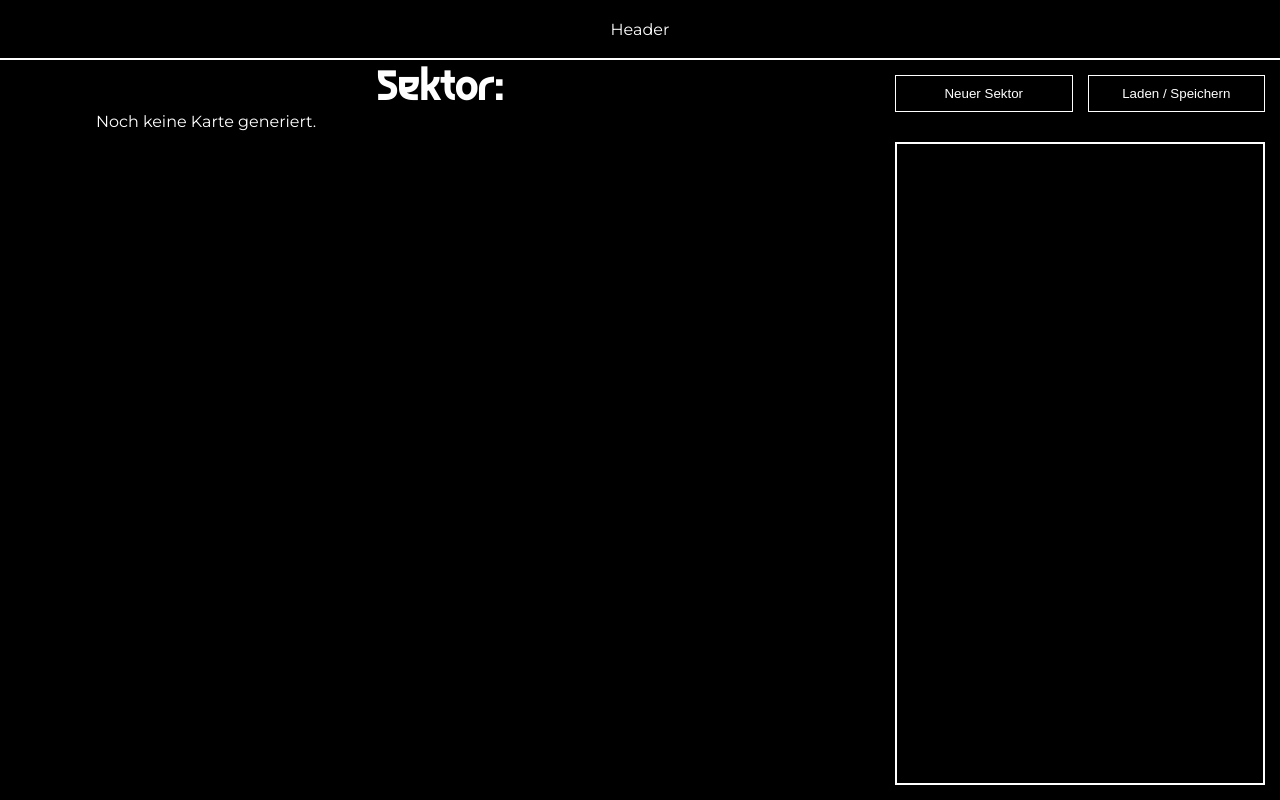
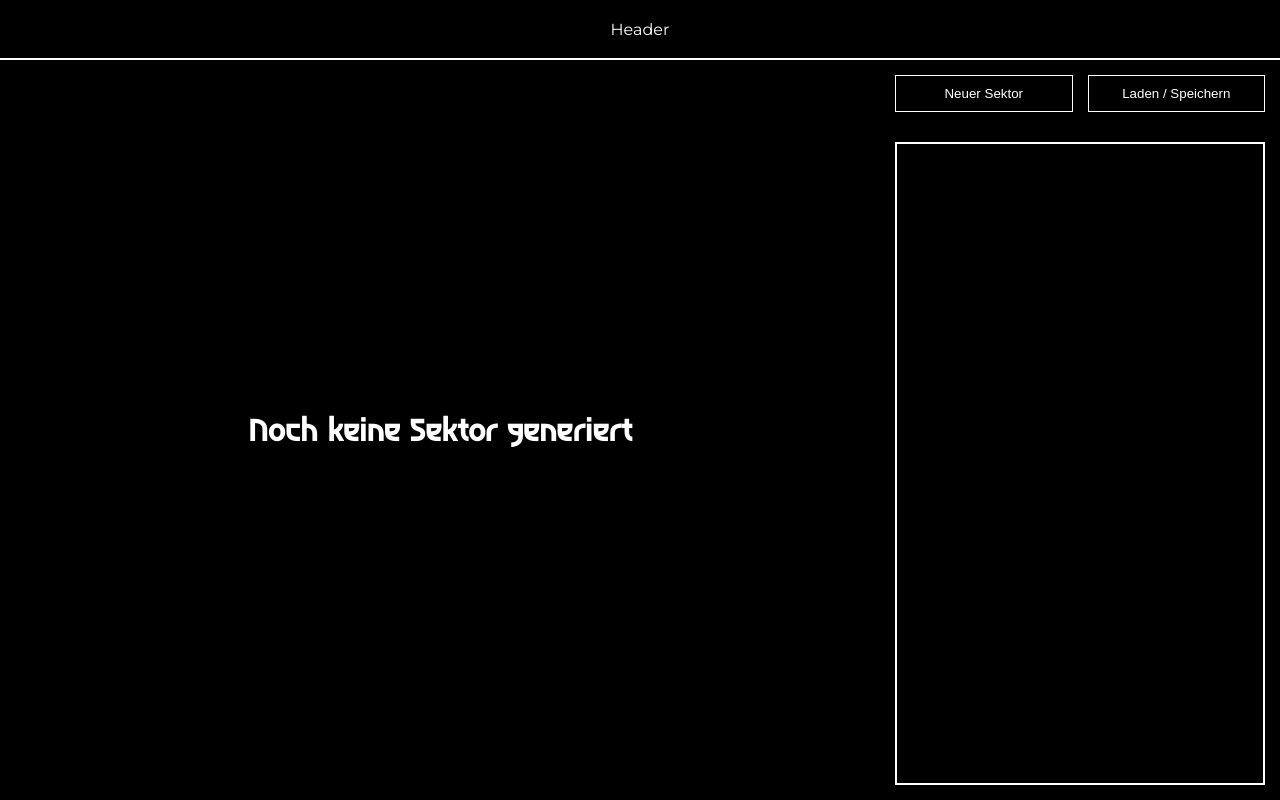
Before and after one commit to Paraldos/rpg-tools, a React (Vite) app: page / in a window 1280 px wide. Built offline with nearby package versions, Linux system fonts and the light colour scheme.

Commit message:
refactored styling if no sector is generated

```diff
--- a/src/components/board/Board.jsx
+++ b/src/components/board/Board.jsx
@@ -2,19 +2,18 @@ import "./board.css";
 import Field from "../field/Field";
 
 export default function Board({ sector }) {
-  if (!sector) return <div className="board">Noch keine Karte generiert.</div>;
+  if (!sector)
+    return <h3 className="board__empty">Noch keine Sektor generiert</h3>;
 
   const columns = sector.columns * 4 + 2;
   const rows = sector.rows * 3 + 1;
+  const boardStyles = {
+    gridTemplateColumns: `repeat(${columns} , 1fr)`,
+    gridTemplateRows: `repeat(${rows}, 1fr)`,
+  };
 
   return (
-    <div
-      className="board"
-      style={{
-        gridTemplateColumns: `repeat(${columns} , 1fr)`,
-        gridTemplateRows: `repeat(${rows}, 1fr)`,
-      }}
-    >
+    <div className="board" style={boardStyles}>
       {sector.fields.map((field, index) => (
         <Field key={index} field={field} index={index} />
       ))}
--- a/src/components/board/board.css
+++ b/src/components/board/board.css
@@ -1,7 +1,9 @@
-.board {
+.board,
+.board__empty {
   display: grid;
   margin: auto;
-
+  justify-content: center;
+  align-items: center;
   height: 100%;
   aspect-ratio: 1;
 }
--- a/src/components/map/Map.jsx
+++ b/src/components/map/Map.jsx
@@ -12,7 +12,7 @@ export default function Map() {
   return (
     <div className="map">
       <div className="map__left">
-        <h2 className="sectorTitle">Sektor: {sector ? sector.title : ""}</h2>
+        {sector && <h2 className="sectorTitle">Sektor: {sector.title}</h2>}
         <Board sector={sector} />
       </div>
       <div className="map__right">
```
